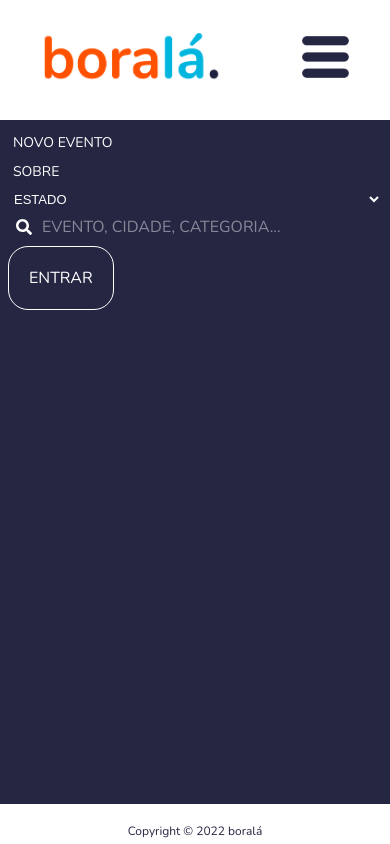
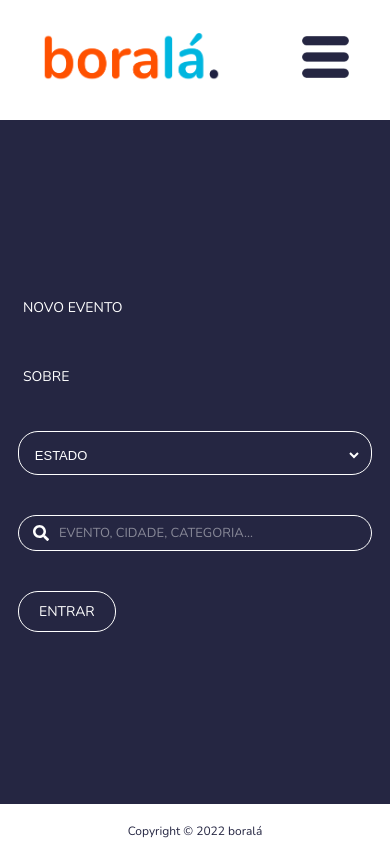
Before and after one commit to pedrokaa2/capstone-m3-grupo3-vilson-nov21, a React (Create React App) app: page / in a window 390 px wide. Both pictures are taken after a click on the element 325 px from the left and 60 px from the top of the page. Built offline with nearby package versions, Linux system fonts and the light colour scheme.

Commit message:
feat: modal animation

```diff
--- a/src/components/MenuMobile/index.jsx
+++ b/src/components/MenuMobile/index.jsx
@@ -9,7 +9,7 @@ export const MenuMobile = ({ setCurrentState }) => {
   const history = useHistory();
 
   return (
-    <S.DisplayMenuMob>
+    <S.DisplayMenuMob open={isOpen}>
       <div onClick={() => setIsOpen(!isOpen)}>
         <figure>
           <img className="Menu" src={Menu} alt="Menu"></img>
@@ -18,6 +18,7 @@ export const MenuMobile = ({ setCurrentState }) => {
       <S.HandleMenu isOpen={isOpen}>
         <Link to="/newEvent">NOVO EVENTO</Link>
         <Link to="/about">SOBRE</Link>
+        <S.DivSelect>
           <select
             onChange={(event) => setCurrentState(event.target.value)}
           >
@@ -50,6 +51,7 @@ export const MenuMobile = ({ setCurrentState }) => {
             <option value="Sergipe">Sergipe</option>
             <option value="Tocantins">Tocantins</option>
           </select>
+        </S.DivSelect>
         <S.DivInput>
           <FaSearch color="var(--white)" />
           <input type="text" placeholder="EVENTO, CIDADE, CATEGORIA..." />
--- a/src/components/MenuMobile/style.js
+++ b/src/components/MenuMobile/style.js
@@ -12,14 +12,17 @@ export const HandleMenu = styled.div `
   display: ${(props) => props.isOpen ? "flex" : "none"};
   background-color: var(--darkblue);
   flex-direction: column;
-  padding: 8px;
+  justify-content: center;
+  gap: 40px;
+  padding: 18px;
   width: 100%;
   height: calc(100vh - 120px - 40px);
-  left: 0;
+  right: 0;
   top: 120px;
   bottom: 40px;
   position: absolute;
   z-index: 1;
+  animation: AppearFromRight 1s;
 
   a {
     color: var(--white);
@@ -27,13 +30,33 @@ export const HandleMenu = styled.div `
     font-size: 14px;
   }
 
+  @keyframes AppearFromRight{
+    from {
+      transform: translateX(100%)
+    }
+
+    to {
+      transform: translateX(0%)
+    }
+  }
+
+`
+
+export const DivSelect = styled.div `
+  display: flex;
+  width: 100%;
+  justify-content: center;
+  border: 1px solid var(--white);
+  border-radius: 20px;
+
   select {
     background: none;
-    border: none;
     color: var(--white);
     margin-top: 5px;
-    margin-left: 2px;
+    border: none;
+    padding: 10px 3px;
     font-size: 13px;
+    width: 95%;
   }
 `
 
@@ -41,13 +64,16 @@ export const DivInput = styled.div `
   display: flex;
   gap: 10px;
   align-items: center;
-  padding: 8px;
+  padding: 8px 14px;
+  border: 1px solid var(--white);
+  border-radius: 20px;
 
   input {
     background: none;
-    border: none;
     color: var(--white);
     flex: 1;
+    border: none;
+    font-size: 13px;
 
     ::placeholder {
       color: var(--white);
@@ -61,7 +87,8 @@ export const DivButton = styled.div `
     background: none;
     color: var(--white);
     border: 1px solid var(--white);
-    padding: 20px;
+    padding: 10px 20px;
+    font-size: 14px;
     border-radius: 20px;
   }
 `
```
Lines whose indentation alone changed are shown as unchanged.
